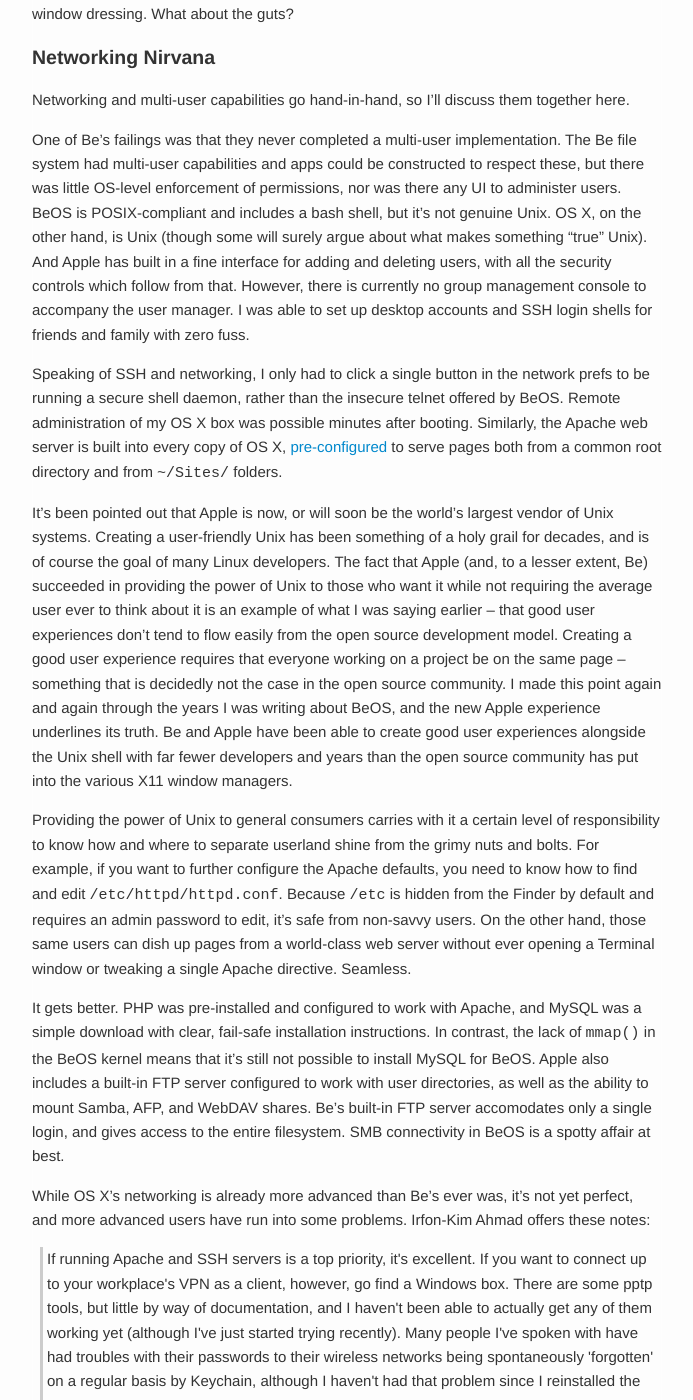
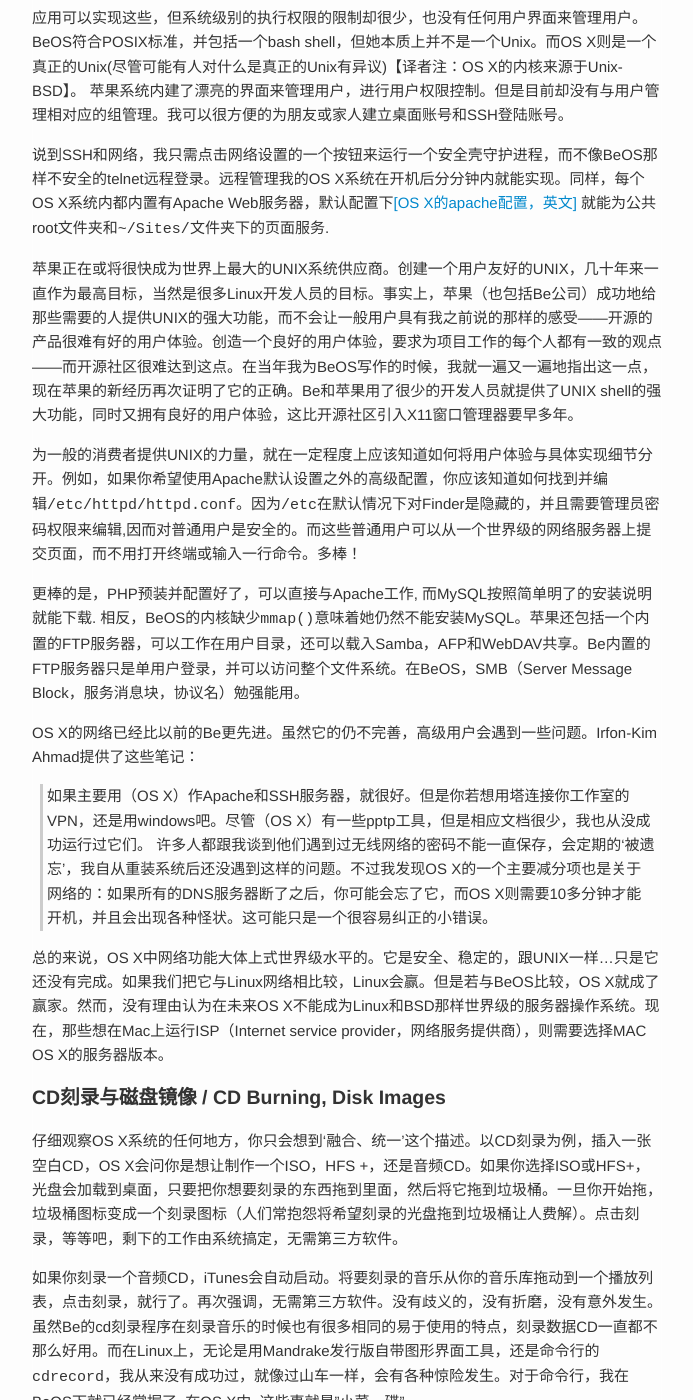
Before and after one commit to DonCN/doncn.github.com, a Jekyll site: the page built from _posts/2013-12-28-Tales-of-BeOS-Refugee.md, in a window 1280 px wide and 1400 px high, scrolled down 5014 px. Shown: the whole window, without its empty margins (293-986 px from the left). Built offline with Jekyll 4.4.1, drawn with Linux system fonts in a browser that asks for light colours; Markdown is read by kramdown in place of the engine named in the settings; comment, search, counter and statistics services are not loaded; some of the changed text lies outside the part shown.

Commit message:
add translation

```diff
--- a/_posts/2013-12-28-Tales-of-BeOS-Refugee.md
+++ b/_posts/2013-12-28-Tales-of-BeOS-Refugee.md
@@ -1,7 +1,7 @@
 ---
 layout: post
-title: 一个BeOS难民的故事(译文)(进行中...)
-summary: 本文译自[Tales of a BeOS Refugee](http://www.birdhouse.org/beos/refugee/) - Scot Hacker，2001。原作者Scot Hacker是[BeOS Bible](http://www.amazon.com/BeOS-Bible-The-Scot-Hacker/dp/0201353776)的作者。这篇文章是他在[BeOS](http://zh.wikipedia.org/zh-cn/BeOS)操作系统停止开发之后，无奈转向其他操作系统，最终转到MAC OS X。文中在多个方面比较了两种操作系统的异同，尤其是对BeOS的一些独特优势做了深入的介绍。虽然BeOS已经是十多年前就停止开发了，但是很多忠诚爱好者还是不愿放弃，其中一批人开发了旨在复制BeOS的开源操作系统Haiku OS([英文主页](http://haiku-os.org/))，这篇文章也非常有助于对Haiku OS的了解。
+title: 2001：一个BeOS难民的故事(译文)(进行中...)
+summary: 本文译自[Tales of a BeOS Refugee](http://www.birdhouse.org/beos/refugee/) - Scot Hacker。原作者Scot Hacker是[BeOS Bible](http://www.amazon.com/BeOS-Bible-The-Scot-Hacker/dp/0201353776)的作者。这篇文章是他在2001年[BeOS](http://zh.wikipedia.org/zh-cn/BeOS)操作系统停止开发之后，无奈尝试转向其他操作系统，经历一番试用比较，最终转到MAC OS X。文中在多个方面比较了两种操作系统的异同，尤其是对BeOS的一些独特优势做了深入的介绍。虽然BeOS已经停止了开发，但是很多忠诚爱好者还是不愿放弃，其中一批人在2001年开始了旨在重现BeOS的Haiku OS([英文主页](http://haiku-os.org/))开源项目，目前Haiku处于Beta测试阶段。自从两年前发现了Haiku，我也成了她的忠诚粉丝。这篇文章虽然成于2001年，但是现在读来依然有趣，也非常有助于对Haiku OS的了解，特地翻译出来，希望大家喜欢。
 categories: [Haiku OS]
 tags: [Haiku OS]
 published: true
@@ -11,9 +11,10 @@
 
 {{page.summary}}
 
-(<a href="http://www.birdhouse.org/beos/refugee/beos_osx.pdf" target="_blank">本文英文版PDF下载</a>)
-
-_【译文正文】_
+
+[译者Don Liu注：由于译者本人并没有苹果电脑的使用经历且英文水平有限，其中难免有疏漏之处，请不吝指出。Email: dongliucn@gmail.com]
+
+_【译文正文】_(<a href="http://www.birdhouse.org/beos/refugee/beos_osx.pdf" target="_blank">本文英文版PDF下载</a>)
 
 
 ## 一个BeOS难民的故事 / Tales of a BeOS Refugee
@@ -90,202 +91,68 @@
 
 ### 第一印象 / First Impressions
 
-从盒子中取出苹果PowerBook G4跟打开x86机器时可不一样。泡沫板的波浪曲线包裹着机器柔和的圆角, 即使印刷材料看起来都很诱人。你只要在USB键盘上按一个键就能打开光驱，还有按键可以控制内置的Harmon-Kardon扬声器(它的声音比起其他的内置扬声器好太多了)。按下音量控制键，桌面会有个精致的图标显示出来，然后就慢慢隐去。 Brushing your hand over the glowing dot  on
-an Apple Studio or Cinema display brings up the OS's display preferences
- panel. The power button on the monitor doesn't just turn off the
-display  --  it puts the machine to sleep with a single wave of the
-hand.
-
-Hardware aside, it is difficult to describe how visually beautiful OS X
-is. Screen shots don't do it justice. Much has been said about animated
-elements in OS X  --  dialogs that slide into position, the "genie"
-effect upon window minimization, the poof of smoke that appears as you
-drag an item out of the Dock, etc. But the important point about these
-animations is that they aren't just eye candy. Each of them is a
-carefully designed quantum of feedback. The OS is informing you
-non-verbally where something has gone or what needs to be done next.
-These UI cues are clear enough to speak for themselves, but unobtrusive
-enough not to annoy power users.
-
-Visually, OS X is stunning. Not just in the unusual "lickable"
-appearance of the Aqua UI (which I don't mind at all, though I know
-others do), but in unexpected areas. Because the Quartz display engine
-is vector-based, it's possible to do things like providing sliders that
-adjust the size of the photo-quality icons from miniscule to immense
-with no dithering.
-
-I have mixed feelings about all the transparency in the OS. On one hand,
- it's novel and attractive, and is sometimes genuinely useful. For
-example, it's great to be able to see what iTunes is currently playing
-even when it's behind another window. And thanks to <a href="http://www.versiontracker.com/moreinfo.fcgi?id=11967&amp;db=mac" target="_blank">Tinker Tool</a>,
- I've got a partially transparent Terminal window as well, so I can work
- at the command line and see what's going on in the Finder at the same
-time.
+从盒子中取出苹果PowerBook G4跟打开x86机器时可不一样。泡沫板的波浪曲线包裹着机器柔和的圆角, 即使印刷材料看起来都很诱人。你只要在USB键盘上按一个键就能打开光驱，还有按键可以控制内置的Harmon-Kardon扬声器(它的声音比起其他的内置扬声器好太多了)。按下音量控制键，桌面会有个精致的图标显示出来，然后就慢慢隐去。 手指划过苹果电脑显示器（Apple Cinema display）的小光点，屏幕上就会出现显示设置面板。显示器上的电源按钮不只是用来关掉显示器，还能通过挥手的手势让机器进入睡眠模式。
+
+硬件之外，很难描述OS X系统界面在视觉上是如何的美。屏幕截图并不能完全表现出这点来。前面已经描述了很多OS X的动画效果--滑入位置的对话框，精灵般的窗口最小化效果，从Dock拖走图标时的幻影，等等。但更重要的是这些动画效果不只是为了吸引眼球，它们还是精心设计的操作反馈，系统通过这个反馈提示用户某物消失或下一步需要做什么。这些动画小提示足以表达含义，又不会干扰到高级用户。
+
+在视觉上，OS X是惊人的。这并不只体现在它直接表现出来的不寻常的浅绿色界面（我对此并不介意，但我知道有人不喜欢这个），还体现在其他方面。由于显示引擎是基于矢量的，因而可以根据界面的大小调整图标大小，而不会引起图像失真。
+
+我对系统的透明特性有着复杂的感觉。一方面，它新颖，有吸引力，有时的确有用。例如，能在另一个窗口下看到iTunes目前正在播放的歌曲就很好。感谢Tinker这个工具，使终端窗口部分透明，这样我就可以在使用命令行窗口的时候还能同时看到下面的Finder窗口的变化。
 
 <div align="center">
 <img src="/images/TalesBeOS-transparency.jpg" alt="transparency" height="212" width="633">
 </div>
-<i>Transparency effects in OS X are pretty pervasive, and are a weird
-mix between useful and annoying. On occassion it can be useful to be
-able to read a URL or other snippet of data behind an app at the front.
-But overall, the purpose of transparency seems to be mostly limited to
-looking cool. Which is fine by me.</i>
-
-
-On the other hand (and this was actually pointed out by an Apple
-engineer), people in the print industry pay good money for paper opaque
-enough not to let other pages show through, while OS X spends valuable
-CPU cycles to enable the opposite effect. Transparency can sometimes
-make things look cluttered and hard to read.
-
-Unfortunately, OS X's UI is currently not customizable. BeOS does let
-you switch between the appearances of BeOS, Windows, AmigaOS, and Mac OS
- 9, but that's about it. So much for window dressing. What about the
-guts?
-
-
-<h3>Networking Nirvana</h3>
-
-
-Networking and multi-user capabilities go hand-in-hand, so I'll discuss them together here.
-
-One of Be's failings was that they never completed a multi-user
-implementation. The Be file system had multi-user capabilities and apps
-could be constructed to respect these, but there was little OS-level
-enforcement of permissions, nor was there any UI to administer users.
-BeOS is POSIX-compliant and includes a bash shell, but it's not genuine
-Unix. OS X, on the other hand, is Unix (though some will surely argue
-about what makes something "true" Unix). And Apple has built in a fine
-interface for adding and deleting users, with all the security controls
-which follow from that. However, there is currently no group management
-console to accompany the user manager. I was able to set up desktop
-accounts and SSH login shells for friends and family with zero fuss.
-
-Speaking of SSH and networking, I only had to click a single button in
-the network prefs to be running a secure shell daemon, rather than the
-insecure telnet offered by BeOS. Remote administration of my OS X box
-was possible minutes after booting. Similarly, the Apache web server is
-built into every copy of OS X, <a href="http://oreillynet.com/pub/a/mac/2001/12/07/apache.html" target="_blank">pre-configured</a> to serve pages both from a common root directory and from <tt>~/Sites/</tt> folders.
-
-It's been pointed out that Apple is now, or will soon be the world's
-largest vendor of Unix systems. Creating a user-friendly Unix has been
-something of a holy grail for decades, and is of course the goal of many
- Linux developers. The fact that Apple (and, to a lesser extent, Be)
-succeeded in providing the power of Unix to those who want it while not
-requiring the average user ever to think about it is an example of what I
- was saying earlier  --  that good user experiences don't tend to flow
-easily from the open source development model. Creating a good user
-experience requires that everyone working on a project be on the same
-page  --  something that is decidedly not the case in the open source
-community. I made this point again and again through the years I was
-writing about BeOS, and the new Apple experience underlines its truth.
-Be and Apple have been able to create good user experiences alongside
-the Unix shell with far fewer developers and years than the open source
-community has put into the various X11 window managers.
-
-Providing the power of Unix to general consumers carries with it a
-certain level of responsibility to know how and where to separate
-userland shine from the grimy nuts and bolts. For example, if you want
-to further configure the Apache defaults, you need to know how to find
-and edit <tt>/etc/httpd/httpd.conf</tt>. Because <tt>/etc</tt> is hidden
- from the Finder by default and requires an admin password to edit, it's
- safe from non-savvy users. On the other hand, those same users can dish
- up pages from a world-class web server without ever opening a Terminal
-window or tweaking a single Apache directive. Seamless.
-
-It gets better. PHP was pre-installed and configured to work with
-Apache, and MySQL was a simple download with clear, fail-safe
-installation instructions. In contrast, the lack of <tt>mmap()</tt> in
-the BeOS kernel means that it's still not possible to install MySQL for
-BeOS. Apple also includes a built-in FTP server configured to work with
-user directories, as well as the ability to mount Samba, AFP, and WebDAV
- shares. Be's built-in FTP server accomodates only a single login, and
-gives access to the entire filesystem. SMB connectivity in BeOS is a
-spotty affair at best.
-
-While OS X's networking is already more advanced than Be's ever was,
-it's not yet perfect, and more advanced users have run into some
-problems. Irfon-Kim Ahmad offers these notes:
+<i>透明效果在OS X系统中相当普遍，有时候很方便，有时候又会带来干扰，感觉很纠结呀。比如，在读到下层窗口的一个网络地址或一段数据时候会很有用。但总体来说，透明效果的目的只是为了摆酷，这对我来说还行。</i>
+
+另一方面（这实际上是由一个苹果工程师指出的），在印刷行业人们花了很多钱研究让纸张不透明，这样相邻页的文字就不会透过纸张互相干扰，而OS X花费宝贵的CPU周期来达到相反的效果。透明度有时让事情看起来很杂乱，难以阅读。
+
+可惜的是，OS X的界面目前是不可定制的。BeOS却能让你在BeOS, Windows, AmigaOS, and Mac OS9等不同窗口外观之间切换。提供这么多的窗口皮肤，多大的勇气啊！（What about the guts?）
+
+
+### 网络的重生 / Networking Nirvana
+
+网络和多用户功能关系相近，所以在这里一起讨论。
+
+BeOS一个失败的可能原因就是他们没有实现多用户功能。Be的文件系统有支持多用户的能力，应用可以实现这些，但系统级别的执行权限的限制却很少，也没有任何用户界面来管理用户。BeOS符合POSIX标准，并包括一个bash shell，但她本质上并不是一个Unix。而OS X则是一个真正的Unix(尽管可能有人对什么是真正的Unix有异议)【译者注：OS X的内核来源于Unix-BSD】。 苹果系统内建了漂亮的界面来管理用户，进行用户权限控制。但是目前却没有与用户管理相对应的组管理。我可以很方便的为朋友或家人建立桌面账号和SSH登陆账号。
+
+说到SSH和网络，我只需点击网络设置的一个按钮来运行一个安全壳守护进程，而不像BeOS那样不安全的telnet远程登录。远程管理我的OS X系统在开机后分分钟内就能实现。同样，每个OS X系统内都内置有Apache Web服务器，默认配置下<a href="http://oreillynet.com/pub/a/mac/2001/12/07/apache.html" target="_blank">[OS X的apache配置，英文]</a> 就能为公共root文件夹和<tt>~/Sites/</tt>文件夹下的页面服务.
+
+苹果正在或将很快成为世界上最大的UNIX系统供应商。创建一个用户友好的UNIX，几十年来一直作为最高目标，当然是很多Linux开发人员的目标。事实上，苹果（也包括Be公司）成功地给那些需要的人提供UNIX的强大功能，而不会让一般用户具有我之前说的那样的感受——开源的产品很难有好的用户体验。创造一个良好的用户体验，要求为项目工作的每个人都有一致的观点——而开源社区很难达到这点。在当年我为BeOS写作的时候，我就一遍又一遍地指出这一点，现在苹果的新经历再次证明了它的正确。Be和苹果用了很少的开发人员就提供了UNIX shell的强大功能，同时又拥有良好的用户体验，这比开源社区引入X11窗口管理器要早多年。
+
+为一般的消费者提供UNIX的力量，就在一定程度上应该知道如何将用户体验与具体实现细节分开。例如，如果你希望使用Apache默认设置之外的高级配置，你应该知道如何找到并编辑<tt>/etc/httpd/httpd.conf</tt>。因为<tt>/etc</tt>在默认情况下对Finder是隐藏的，并且需要管理员密码权限来编辑,因而对普通用户是安全的。而这些普通用户可以从一个世界级的网络服务器上提交页面，而不用打开终端或输入一行命令。多棒！
+
+更棒的是，PHP预装并配置好了，可以直接与Apache工作, 而MySQL按照简单明了的安装说明就能下载. 相反，BeOS的内核缺少<tt>mmap()</tt>意味着她仍然不能安装MySQL。苹果还包括一个内置的FTP服务器，可以工作在用户目录，还可以载入Samba，AFP和WebDAV共享。Be内置的FTP服务器只是单用户登录，并可以访问整个文件系统。在BeOS，SMB（Server Message Block，服务消息块，协议名）勉强能用。
+
+OS X的网络已经比以前的Be更先进。虽然它的仍不完善，高级用户会遇到一些问题。Irfon-Kim Ahmad提供了这些笔记：
 
 <blockquote>
- If running Apache and SSH servers is a top priority, it's excellent. If
- you want to connect up to your workplace's VPN as a client, however, go
- find a Windows box.  There are some pptp tools, but little by way of
-documentation, and I haven't been able to actually get any of them
-working yet (although I've just started trying recently).  Many people
-I've spoken with have had troubles with their passwords to their
-wireless networks being spontaneously 'forgotten' on a regular basis by
-Keychain, although I haven't had that problem since I reinstalled the
-OS.  One MAJOR minus to OS X that I only discovered this weekend that
-pertains to networking: If all of your DNS servers are down, you might
-as well forget it -- OS X will take 10+ minutes to boot, and then act
-flaky. That's probably a fairly easy to bug to correct though.
+ 如果主要用（OS X）作Apache和SSH服务器，就很好。但是你若想用塔连接你工作室的VPN，还是用windows吧。尽管（OS X）有一些pptp工具，但是相应文档很少，我也从没成功运行过它们。 许多人都跟我谈到他们遇到过无线网络的密码不能一直保存，会定期的‘被遗忘’，我自从重装系统后还没遇到这样的问题。不过我发现OS X的一个主要减分项也是关于网络的：如果所有的DNS服务器断了之后，你可能会忘了它，而OS X则需要10多分钟才能开机，并且会出现各种怪状。这可能只是一个很容易纠正的小错误。
 </blockquote>
 
-Overall, the foundation for world-class networking is present in OS X.
-It's secure, it's stable, it's Unix... but it's not finished. If we were
- comparing to Linux networking, Linux would win. But in comparison to
-BeOS, OS X takes this round hands-down. However, there's no reason to
-think that in the future OS X won't become fully competitive with
-Linux/BSD as a world-class server OS as well. For now, people who want
-to run an ISP from a Mac should choose OS X Server.
-
-<h3>CD Burning, Disk Images</h3>
-
-Everywhere I look in OS X, smooth integration is the operative phrase.
-One of the smoothest examples of this is in CD burning. Stick in a blank
- CD and OS X asks if you want to make an ISO, HFS+, or audio CD. If you
-choose ISO or HFS+, the disc mounts on the desktop. Drag what you want
-onto the volume, then drag it toward the Trash. As soon as you begin to
-drag, the Trash icon turns into a burn icon (thus mitigating the old
-complaint that it makes no sense to trash a volume you wish to eject).
-Click burn, let it rip, and it's done. No 3rd-party software required.
-
-
-If you want to make an audio CD, iTunes is launched automatically. Drag
-stuff from your music library onto a playlist entry, click Burn, and
-that's it. Again, no 3rd-party software required. No ambiguity, no
-wrestling, no coasters. While Be's CDBurner application shares pretty
-much the same ease of use when creating audio CDs, burning data CDs in
-BeOS was never a particularly elegant affair. And I never succeeded in
-making anything but coasters in Linux, either with the GUI tools bundled
- in Mandrake or with the command line <tt>cdrecord</tt>, use of which I had already mastered in BeOS. In OS X, this stuff "just works."
-
-In BeOS, I had learned to <a href="http://www.betips.net/chunga.php?ID=317" target="_blank">create disk images</a> with <tt>dd</tt>, <tt>mkisofs</tt> and <tt>mkfbs</tt>,
- and to mount them in the Tracker. The process was useful in some
-instances, but far from painless. With OS X, Apple has
-"institutionalized" the use of disk images. Many OS X software downloads
- are <tt>.dmg</tt> files; opening one causes it to be check-summed and
-mounted in the Finder. It's an  elegant way for developers to distribute
- software, and for users to create backups of disk volumes, including
-CDs they own. By masking the complexities of disk image creation,
-mounting, and unmounting, Apple's DiskCopy utility makes it easy to
-generate bit-perfect copies of hard drives, data CDs, and audio CDs
-(regardless of file system).
-
+总的来说，OS X中网络功能大体上式世界级水平的。它是安全、稳定的，跟UNIX一样…只是它还没有完成。如果我们把它与Linux网络相比较，Linux会赢。但是若与BeOS比较，OS X就成了赢家。然而，没有理由认为在未来OS X不能成为Linux和BSD那样世界级的服务器操作系统。现在，那些想在Mac上运行ISP（Internet service provider，网络服务提供商），则需要选择MAC OS X的服务器版本。
+
+<h3>CD刻录与磁盘镜像 / CD Burning, Disk Images</h3>
+
+仔细观察OS X系统的任何地方，你只会想到‘融合、统一’这个描述。以CD刻录为例，插入一张空白CD，OS X会问你是想让制作一个ISO，HFS +，还是音频CD。如果你选择ISO或HFS+，光盘会加载到桌面，只要把你想要刻录的东西拖到里面，然后将它拖到垃圾桶。一旦你开始拖，垃圾桶图标变成一个刻录图标（人们常抱怨将希望刻录的光盘拖到垃圾桶让人费解）。点击刻录，等等吧，剩下的工作由系统搞定，无需第三方软件。
+
+
+如果你刻录一个音频CD，iTunes会自动启动。将要刻录的音乐从你的音乐库拖动到一个播放列表，点击刻录，就行了。再次强调，无需第三方软件。没有歧义的，没有折磨，没有意外发生。虽然Be的cd刻录程序在刻录音乐的时候也有很多相同的易于使用的特点，刻录数据CD一直都不那么好用。而在Linux上，无论是用Mandrake发行版自带图形界面工具，还是命令行的<tt>cdrecord</tt>，我从来没有成功过，就像过山车一样，会有各种惊险发生。对于命令行，我在BeOS下就已经掌握了. 在OS X中, 这些事就是"小菜一碟" 。
+
+在BeOS中, 我学会了用<tt>dd</tt>、<tt>mkisofs</tt>和<tt>mkfbs</tt>等命令<a href="http://betips.net/1997/09/09/burning-cds-with-beos/" target="_blank">刻录CD</a>，并加载到Tracker。这个过程一般情况都顺利，但也不是没有任何问题。而在OS X下， 苹果有自己的一套处理磁盘镜像的习惯。许多OS X下的软件下载下来是<tt>.dmg</tt>文件，打开它就能检查索引，并被加入Finder检索中。这对开发者来说是一种优雅方便的发布软件的方法，也便于用户创建磁盘和CD备份。隐藏了创建磁盘镜像以及加载、卸载的复杂性，苹果的DiskCopy工具就能完美的创建硬盘、数据CD、音乐CD的拷贝，而不用考虑文件系统。
 
 <div align="center">
 <img src="/images/TalesBeOS-diskimage.jpg" alt="diskimage" height="256" width="378">
 </div>
-<i>A lot of OS X software is distributed as mountable disk images -
-double-click and a new virtual volume mounts on the desktop / in the
-Finder. Gotta love  those (optional) giant icons... </i>
-
+<i>许多OS X软件都是可加载磁盘镜像格式发行的 - 双击它就能通过虚拟光驱加载到桌面和Finder检索，爱死这些大图标了... </i>
 
 <br>
 
 <div align="center">
 <img src="/images/TalesBeOS-newimage.gif" alt="newimage" height="150" width="322">
 </div>
-<i>The built-in DiskCopy utility makes it embarrassingly simple to
-create disk images from file collections or devices such as CD-ROM
-drives. DiskCopy puts Linux/BeOS' "dd" command to shame.  </i>
-
-
-One inconsistency worth noting: To burn a data CD, you drag the volume
-toward the Trash. To burn an audio CD, you don't. The reason is that
-iTunes doesn't show the mounted volume. Instead, you simply make
-playlists and burn them. A minor quibble.
+<i>自带的DiskCopy工具使得从文件或光盘创建磁盘镜像极其简单。DiskCopy让Linux/BeOS的"dd"命令相形见绌</i>
+
+一个不协调的缺点就是：刻录数据CD，需要将镜像拖到垃圾桶图标。而刻录音乐CD，就不需要。原因是iTunes不显示加载的镜像。而是直接在播放列表里刻录。一点小瑕疵。
 
 
 <h3>PDF Everywhere</h3>
```
